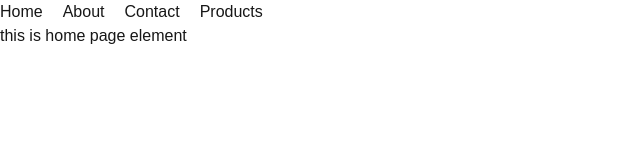
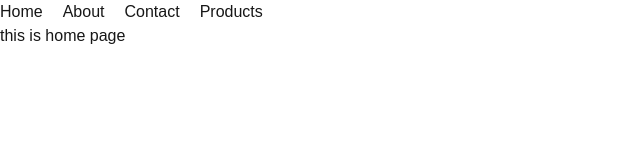
Before and after one commit to sarva1210/Next-js, a Next.js app: page /mainlayout/home in a window 1280 px wide. Shown: the top 160 px of the page, without its empty margins (0-640 px from the left). Built offline with nearby package versions, Linux system fonts and the light colour scheme.

Commit message:
home page

```diff
--- a/src/app/mainlayout/home/page.js
+++ b/src/app/mainlayout/home/page.js
@@ -3,7 +3,7 @@ import React from "react";
 const page = () => {
   return (
     <div>
-      <h1>this is home page element</h1>
+      <h1>this is home page</h1>
     </div>
   );
 };
```
